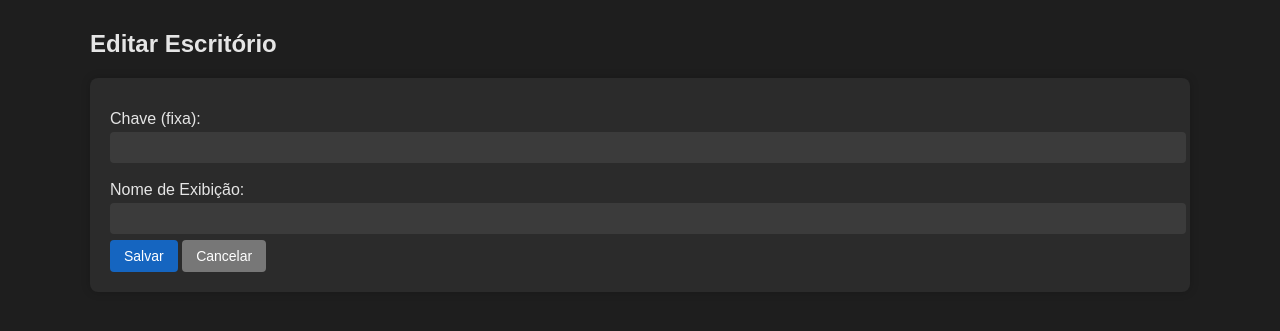
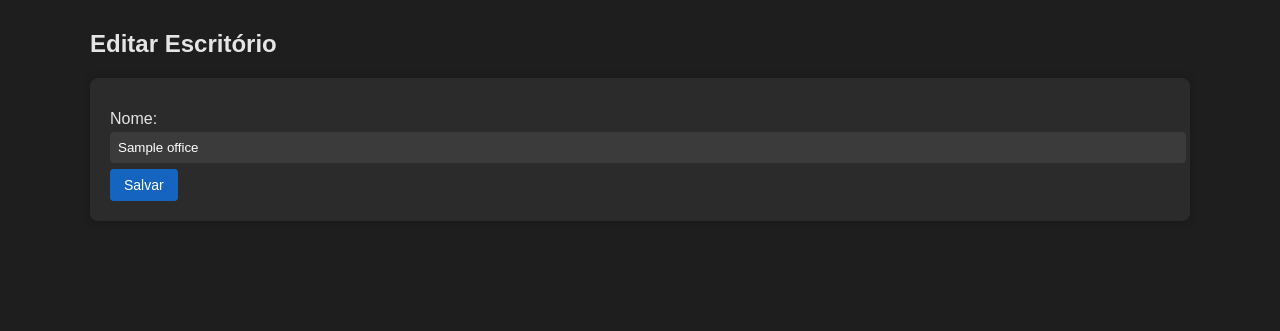
Before and after one commit to bponedev/CLIENTE, a Flask app: page /offices/edit/1 in a window 1280 px wide. Shown: the part 18-349 px from the top of the page. Run offline with Flask 3, Linux system fonts and the light colour scheme; the visitor is signed in with stand-in values (Sample User, id 1); tables that the repository leaves empty hold one stand-in row (values such as "Sample post").

Commit message:
Update office_edit.html

```diff
--- a/templates/office_edit.html
+++ b/templates/office_edit.html
@@ -3,22 +3,12 @@
 
 <h2>Editar Escritório</h2>
 
-<div class="card">
+<form method="POST" action="{{ url_for('offices_edit', office_id=office.id) }}" class="card">
 
-<form method="POST">
-
-    <label>Chave (fixa):</label>
-    <input type="text" value="{{ office.key }}" disabled>
-
-    <label>Nome de Exibição:</label>
-    <input type="text" name="display_name" value="{{ office.display }}" required>
+    <label>Nome:</label>
+    <input type="text" name="nome" value="{{ office.nome }}" required>
 
     <button class="btn-primary">Salvar</button>
-
-    <a href="{{ url_for('offices.list_offices') }}" class="btn-secondary">Cancelar</a>
-
 </form>
 
-</div>
-
 {% endblock %}
```
